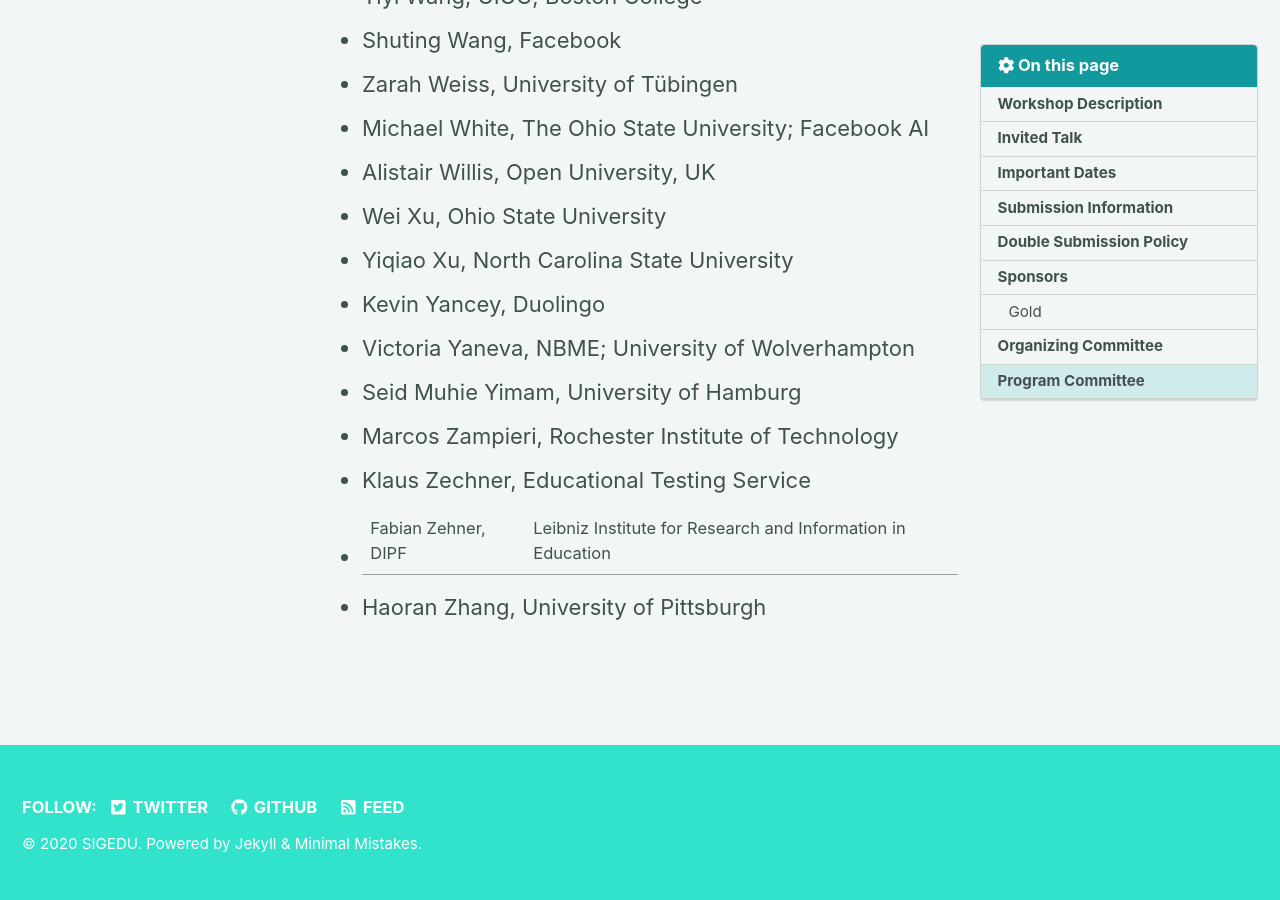
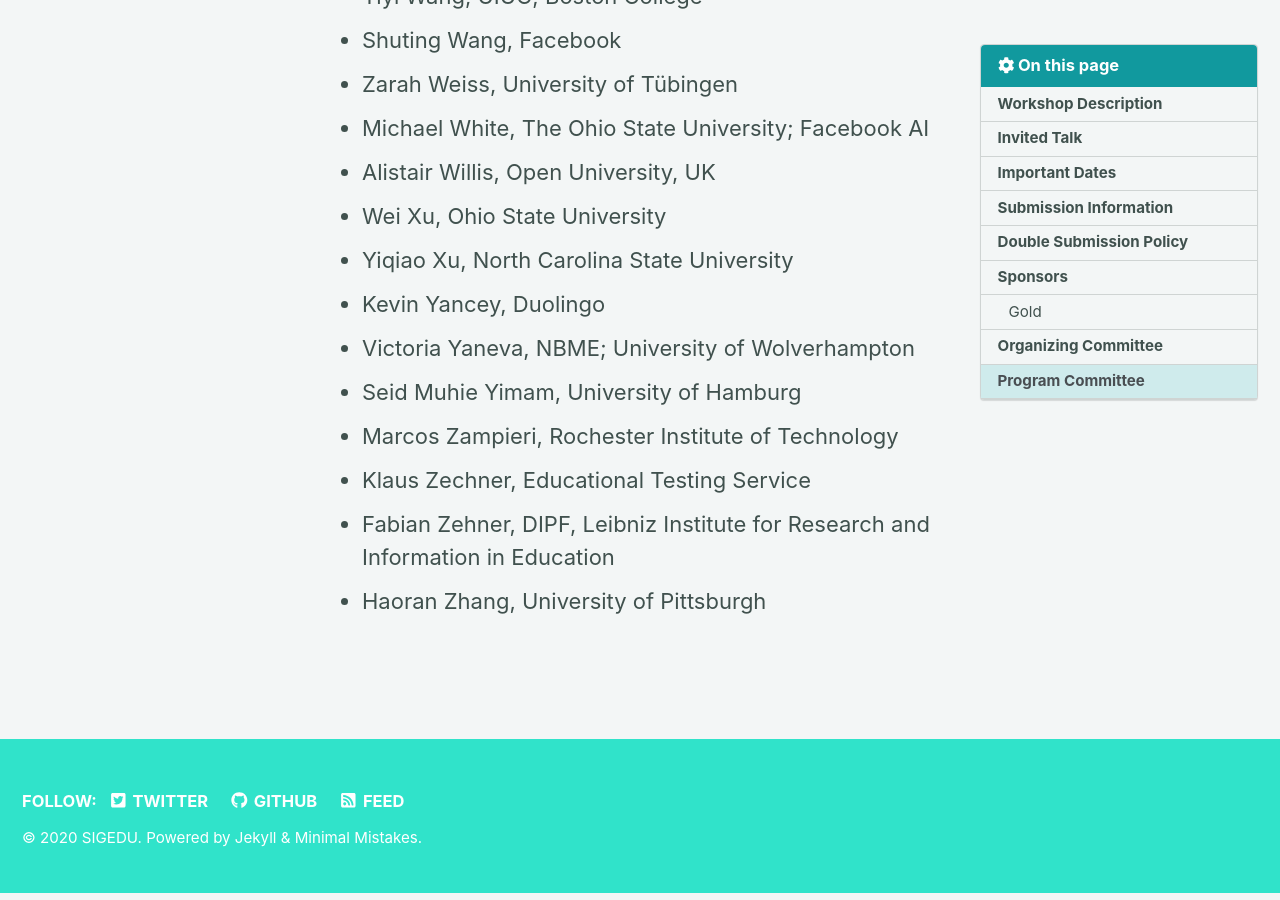
Before and after one commit to sigedu-org/website, a Jekyll site: the page built from _pages/bea/current.md, in a window 1280 px wide and 900 px high, scrolled down 14306 px. Built offline with Jekyll 4.4.1, drawn with Linux system fonts in a browser that asks for light colours; cached includes are drawn as plain includes; nearby versions of some CDN libraries.

Commit message:
Fix typo in reviewer list.

```diff
--- a/_pages/bea/current.md
+++ b/_pages/bea/current.md
@@ -282,5 +282,5 @@ Papers being submitted both to BEA and another conference or workshop must:
 - Seid Muhie Yimam, University of Hamburg
 - Marcos Zampieri, Rochester Institute of Technology
 - Klaus Zechner, Educational Testing Service
-- Fabian Zehner, DIPF | Leibniz Institute for Research and Information in Education
+- Fabian Zehner, DIPF, Leibniz Institute for Research and Information in Education
 - Haoran Zhang, University of Pittsburgh
```
